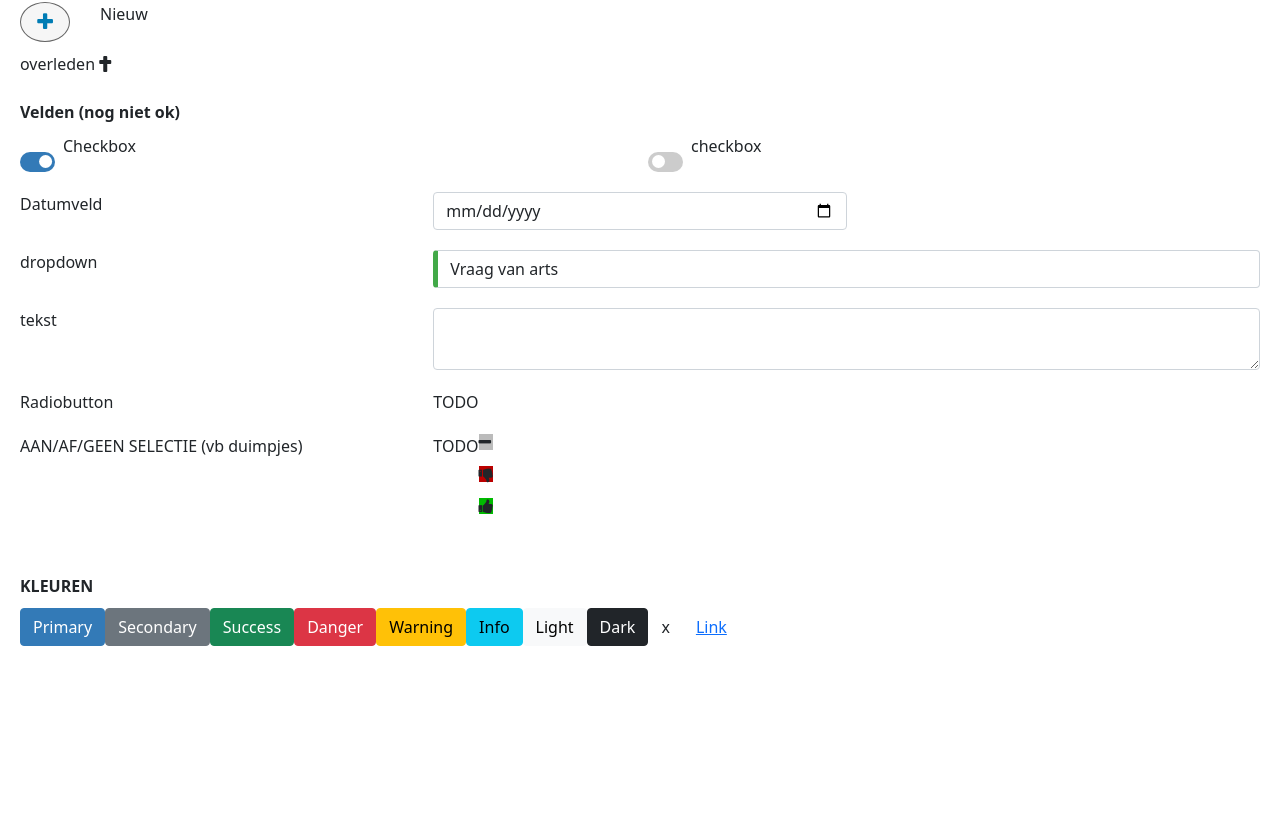
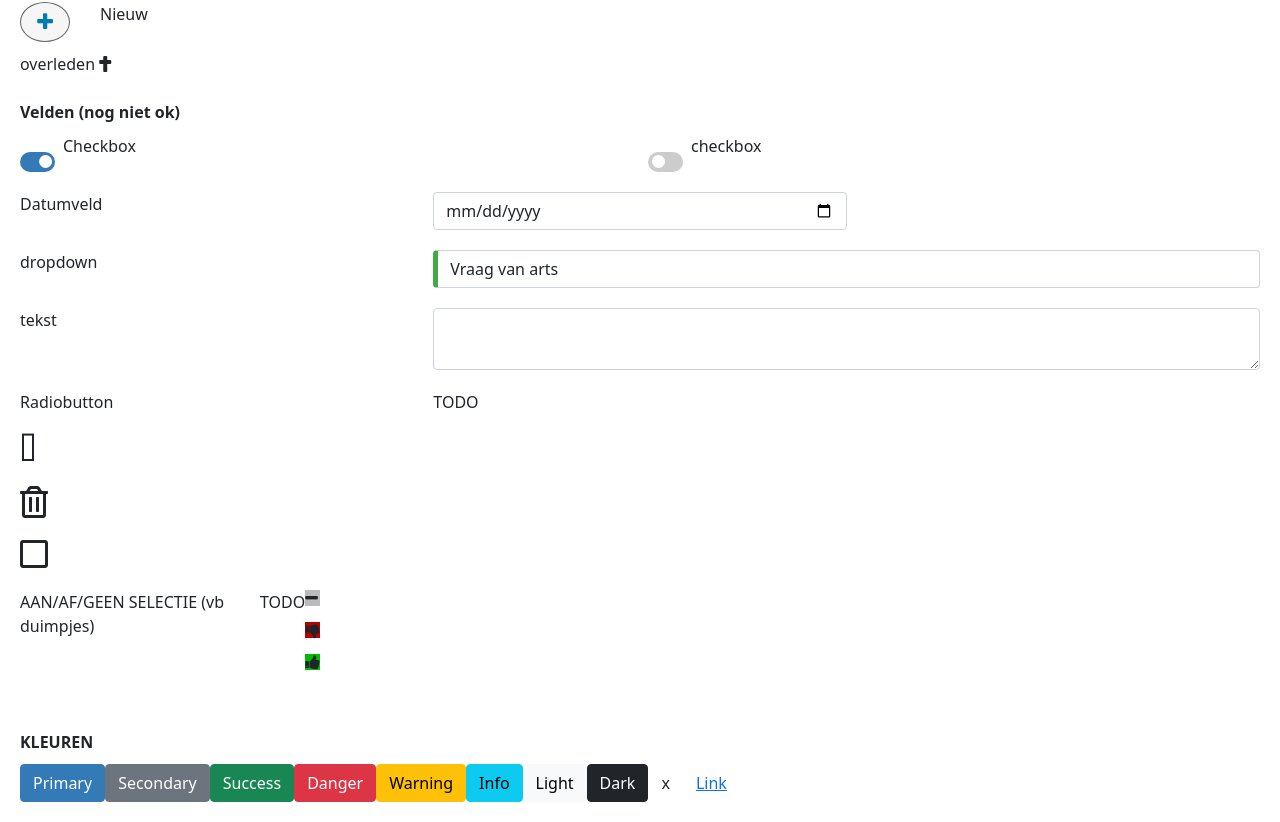
Before and after one commit to ChristaDeSmet/default-knoppen-ouderenzorg, an Angular app: page / in a window 1280 px wide. Shown: the part 968-1790 px from the top of the page. Before the commit the page ends 1634 px from the top, so only its background shows below. Built offline with nearby package versions, Linux system fonts and the light colour scheme; what angular-font-awesome would draw is missing.

Commit message:
1 file modified

```diff
--- a/src/app/app.component.html
+++ b/src/app/app.component.html
@@ -303,14 +303,43 @@ tekst
 </div>
   <!-- ----------------------------- radiobutton -->
   <div style="display:flex; margin-top:20px">
-  <div class = "col-4">
-  Radiobutton
-  </div>
-  <div class = "col-4">
+     <div class = "col-4">
+     Radiobutton
+      </div>
   TODO
   </div>
 
-  </div>
+   <!-- ----------------------------- potlood -->
+  <div style="display:flex; margin-top:20px">
+
+    <div _ngcontent-xus-c364="" class="new-task-task-action-container flex-header">
+      <div col=15>
+       <i _ngcontent-xus-c364="" stop-event="" class="fa fa-pencil-alt fa-2x ng-star-inserted"></i>
+       </div>
+    <div>
+   </div>
+      <!-- ----------------------------- vuilbak -->
+    <div style="display:flex; margin-top:20px">
+
+       <div _ngcontent-xus-c364="" class="new-task-task-action-container flex-header">
+         <div col=1>
+
+             <i _ngcontent-xus-c364="" stop-event="" class="far fa-trash-alt fa-2x ng-star-inserted" ng-reflect-ng-class="[object Object]"></i>
+         </div>
+       <div>
+
+    </div>
+          <!-- ----------------------------- checkbox-->
+    <div style="display:flex; margin-top:20px">
+       <div _ngcontent-xus-c364="" class="new-task-task-action-container flex-header">
+         <div col=15>
+
+             <i _ngcontent-xus-c364="" stop-event="" class="far fa-2x fa-square ng-star-inserted" ng-reflect-ng-class="[object Object]"></i>
+</div>
+</div>
+</div>
+
+
     <!-- ----------------------------- duimpjes -->
 <div style="display:flex; margin-top:20px">
 <div class = "col-4">
```
